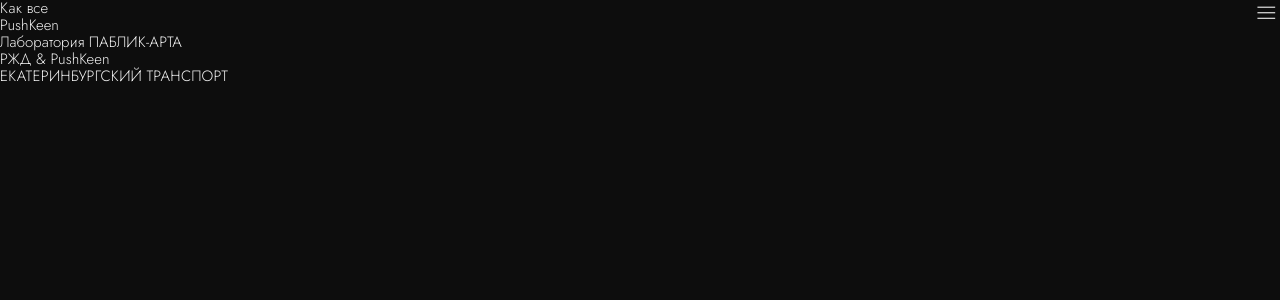
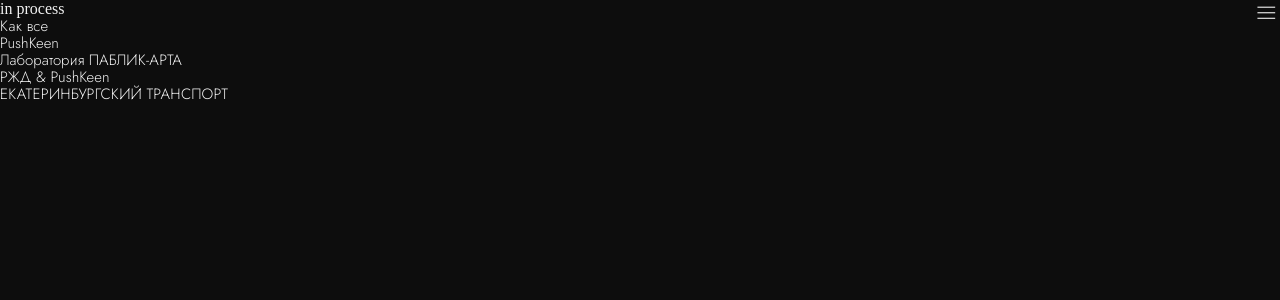
Before and after one commit to Felirian/portfolio, a React (Create React App) app: page /projects/code in a window 1280 px wide. Shown: the top 300 px of the page. Built offline with nearby package versions, Linux system fonts and the light colour scheme.

Commit message:
fix: code id

```diff
--- a/src/pages/CodeProjects.js
+++ b/src/pages/CodeProjects.js
@@ -6,6 +6,7 @@
 const CodeProjects = () => {
   return (
     <div>
+      in process
       {CODE_PROJECTS_DATA.map((project, index) => (
         <NavLink to={`/projects/code/${project.slug}`} key={`project_${index}`}>
           <H3>{project.name}</H3>
--- a/src/pages/Code[ID].js
+++ b/src/pages/Code[ID].js
@@ -15,7 +15,6 @@
 
 
   useEffect(() => {
-
     const checkScroll = () => {
       if ((window.innerHeight + window.scrollY) >= document.body.offsetHeight) {
         document.location.href = `/projects/code/${CODE_PROJECTS_DATA[nextProject].slug}`
```
